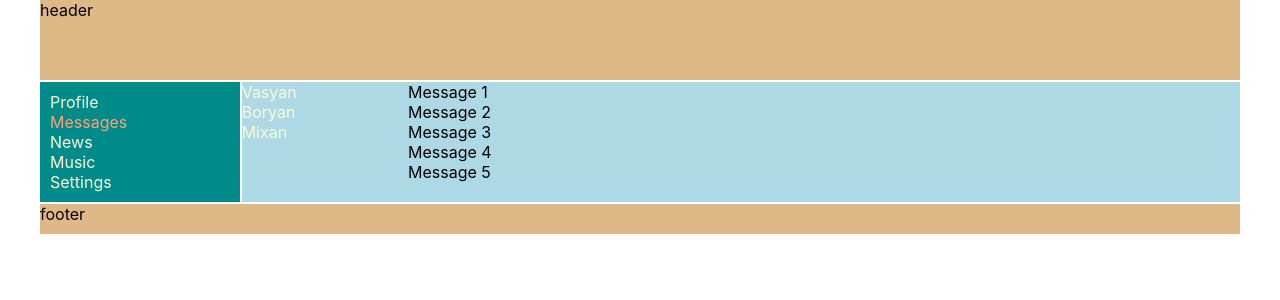
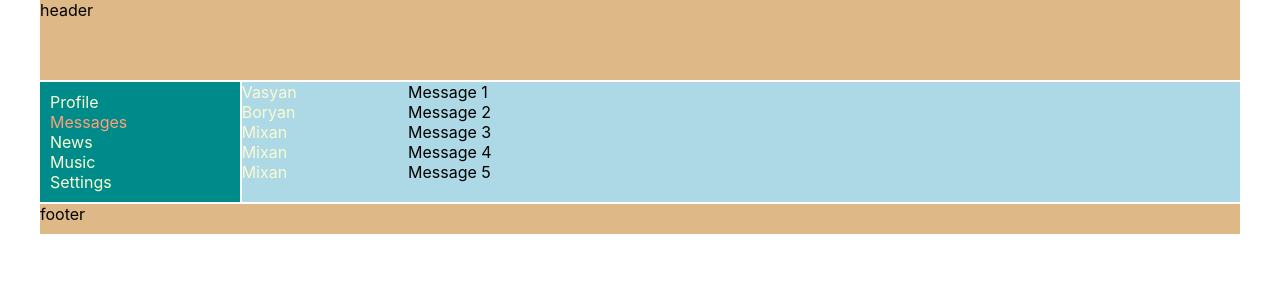
Before and after one commit to metalheadpnz/socialNetwork, a React (Create React App) app: page /Messages in a window 1280 px wide. Shown: the top 300 px of the page. Built offline with nearby package versions, Linux system fonts and the light colour scheme.

Commit message:
Lesson 25. map

```diff
--- a/src/components/MainContent/Messages/MessagesList/MessagesList.jsx
+++ b/src/components/MainContent/Messages/MessagesList/MessagesList.jsx
@@ -1,15 +1,29 @@
 import React from "react";
 
 function MessagesList() {
+
+    let messagesData = [
+        {id: 1, message: 'Message 1'},
+        {id: 2, message: 'Message 2'},
+        {id: 3, message: 'Message 3'},
+        {id: 4, message: 'Message 4'},
+        {id: 5, message: 'Message 5'},
+    ]
+
+
+    let messagesElements = messagesData.map(m => <div>{m.message}</div>);
+
     return (
         <div>
-            <div>Message 1</div>
-            <div>Message 2</div>
-            <div>Message 3</div>
-            <div>Message 4</div>
-            <div>Message 5</div>
+            {messagesElements}
         </div>
     );
 }
 
 export default MessagesList;
+//
+// var names = ['HTML', 'CSS', 'JavaScript'];
+//
+// var nameLengths = names.map(function(name) {
+//     return name.length;
+// });
--- a/src/components/MainContent/Messages/UsersConversationList/UsersConversationList.jsx
+++ b/src/components/MainContent/Messages/UsersConversationList/UsersConversationList.jsx
@@ -6,7 +6,9 @@ import s from './UsersConversationList.module.css';
 function UserInList(props) {
     return (
         <div>
-            <NavLink className={s.nav} to={`/Messages/${props.id}`} activeClassName={s.active}>{props.user}</NavLink>
+            <NavLink className={s.usersListItem} to={`/Messages/${props.id}`} activeClassName={s.active}>
+                {props.userName}
+            </NavLink>
         </div>
     );
 
@@ -14,11 +16,21 @@ function UserInList(props) {
 
 
 function UsersConversationList(props) {
+
+    let usersInListData = [
+        {id: 1, userName: 'Vasyan'},
+        {id: 2, userName: 'Boryan'},
+        {id: 3, userName: 'Mixan'},
+        {id: 4, userName: 'Mixan'},
+        {id: 5, userName: 'Mixan'}
+    ]
+
+
+    let usersInListElements = usersInListData.map(user => <UserInList userName={user.userName} id={user.id}/>)
+
     return (
         <div>
-            <UserInList user='Vasyan' id='1'/>
-            <UserInList user='Boryan' id='2'/>
-            <UserInList user='Mixan' id='3'/>
+            {usersInListElements}
         </div>
     );
 }
--- a/src/components/MainContent/Messages/UsersConversationList/UsersConversationList.module.css
+++ b/src/components/MainContent/Messages/UsersConversationList/UsersConversationList.module.css
@@ -1,4 +1,4 @@
-.nav {
+.usersListItem {
     text-decoration: none;
     color: lightgoldenrodyellow;
 }
```
